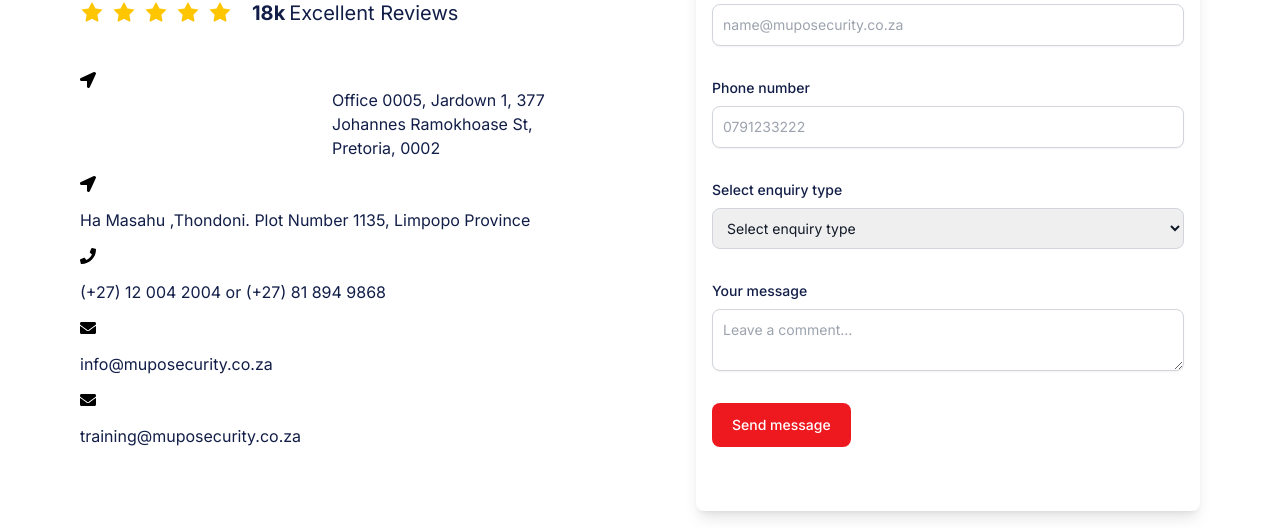
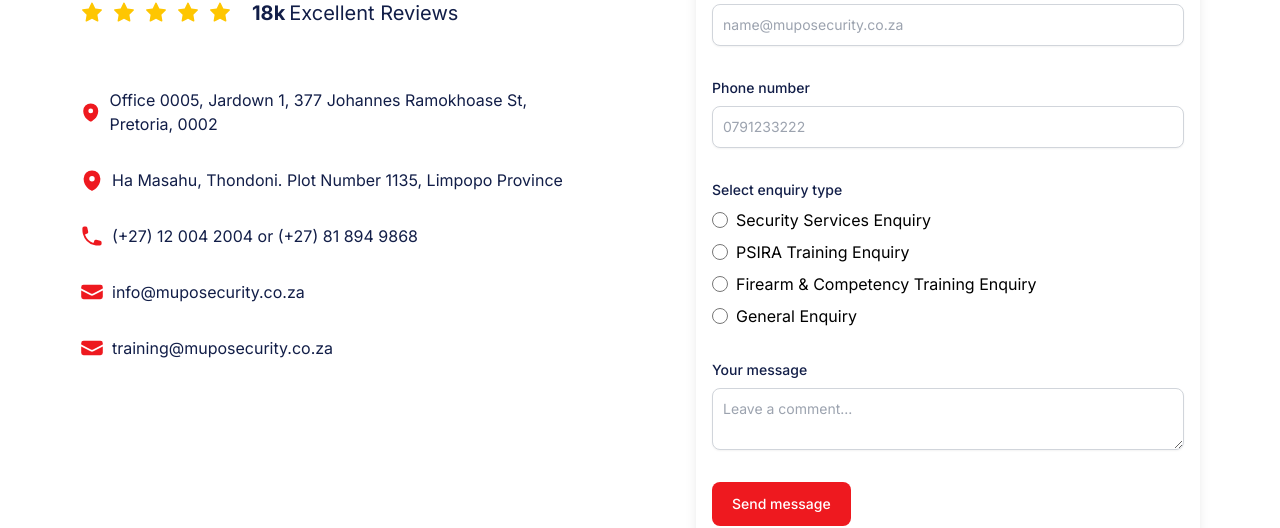
Before and after one commit to Analytics-Advertising/muposec, a Next.js app: page /contact-us in a window 1280 px wide. Shown: the part 693-1221 px from the top of the page. Built offline with nearby package versions, Linux system fonts and the light colour scheme.

Commit message:
Fixed contact form

```diff
--- a/app/(website)/components/CTA.tsx
+++ b/app/(website)/components/CTA.tsx
@@ -1,10 +1,23 @@
+"use client"
+import { SetStateAction, useState } from 'react';
 import Image from "next/image";
-import { FaBeer } from "@react-icons/all-files/fa/FaBeer";
-import { FaLocationArrow } from "@react-icons/all-files/fa/FaLocationArrow";
-import { FaPhone } from "@react-icons/all-files/fa/FaPhone";
-import { FaEnvelope } from "@react-icons/all-files/fa/FaEnvelope";
+
+import {
+  MapPinIcon,
+  PhoneIcon,
+  EnvelopeIcon,
+} from '@heroicons/react/20/solid';
+
 
 const CTASection = () => {
+
+
+  const [selectedOption, setSelectedOption] = useState('');
+
+  const handleOptionChange = (event: { target: { value: SetStateAction<string>; }; }) => {
+    setSelectedOption(event.target.value);
+  }
+
   return (
     <section className="max-container padding-container flex flex-col gap-20 py-10 pb-32 md:gap-28 lg:py-20 xl:flex-row">
       <div className="hero-map" />
@@ -43,36 +56,35 @@
           </p>
         </div>
 
-        <div className="">
-
-          <div className="grid grid-cols-2">
-
-            <FaLocationArrow />
+        <div>
+    <div className="flex items-center gap-2">
+      <MapPinIcon className="h-6 w-6 text-red-50" />
       <p className="text-blue-100 my-4">
         Office 0005, Jardown 1, 377 Johannes Ramokhoase St, Pretoria, 0002
       </p>
-
     </div>
 
-          <div className="row">
-            <FaLocationArrow />
+    <div className="flex items-center gap-2">
+      <MapPinIcon className="h-6 w-6 text-red-50" />
       <p className="text-blue-100 my-4">
-              Ha Masahu ,Thondoni. Plot Number 1135, Limpopo Province
+        Ha Masahu, Thondoni. Plot Number 1135, Limpopo Province
       </p>
     </div>
 
-          <div className="row">
-            <FaPhone />{" "}
+    <div className="flex items-center gap-2">
+      <PhoneIcon className="h-6 w-6 text-red-50" />
       <p className="text-blue-100 my-4">
         (+27) 12 004 2004 or (+27) 81 894 9868
       </p>
     </div>
-          <div className="row">
-            <FaEnvelope />
+
+    <div className="flex items-center gap-2">
+      <EnvelopeIcon className="h-6 w-6 text-red-50" />
       <p className="text-blue-100 my-4">info@muposecurity.co.za</p>
     </div>
-          <div className="row">
-            <FaEnvelope />
+
+    <div className="flex items-center gap-2">
+      <EnvelopeIcon className="h-6 w-6 text-red-50" />
       <p className="text-blue-100 my-4">training@muposecurity.co.za</p>
     </div>
   </div>
@@ -126,25 +138,57 @@
               </div>
 
               <div>
-                <label className="block mb-2 text-sm font-medium text-blue-100">
+      <fieldset>
+        <legend className="block mb-2 text-sm font-medium text-blue-100">
           Select enquiry type
+        </legend>
+        <div className="flex flex-col space-y-2">
+          <label className="inline-flex items-center">
+            <input
+              type="radio"
+              className="form-radio h-4 w-4 text-blue-500"
+              name="enquiryType"
+              value="Security Services Enquiry"
+              checked={selectedOption === 'Security Services Enquiry'}
+              onChange={handleOptionChange}
+            />
+            <span className="ml-2">Security Services Enquiry</span>
           </label>
-                <select
-                  id="countries"
-                  className="border border-gray-300 text-gray-900 text-sm rounded-lg focus:ring-blue-500 focus:border-blue-500 block w-full p-2.5 0"
-                >
-                  <option selected>Select enquiry type</option>
-                  <option value="Security Services Enquiry">
-                    Security Services Enquiry
-                  </option>
-                  <option value="PSIRA Training Enquiry">
-                    PSIRA Training Enquiry
-                  </option>
-                  <option value="Firearm & Competency Training Enquiry">
-                    Firearm & Competency Training Enquiry
-                  </option>
-                  <option value="General Enquiry">General Enquiry</option>
-                </select>
+          <label className="inline-flex items-center">
+            <input
+              type="radio"
+              className="form-radio h-4 w-4 text-blue-500"
+              name="enquiryType"
+              value="PSIRA Training Enquiry"
+              checked={selectedOption === 'PSIRA Training Enquiry'}
+              onChange={handleOptionChange}
+            />
+            <span className="ml-2">PSIRA Training Enquiry</span>
+          </label>
+          <label className="inline-flex items-center">
+            <input
+              type="radio"
+              className="form-radio h-4 w-4 text-blue-500"
+              name="enquiryType"
+              value="Firearm & Competency Training Enquiry"
+              checked={selectedOption === 'Firearm & Competency Training Enquiry'}
+              onChange={handleOptionChange}
+            />
+            <span className="ml-2">Firearm & Competency Training Enquiry</span>
+          </label>
+          <label className="inline-flex items-center">
+            <input
+              type="radio"
+              className="form-radio h-4 w-4 text-blue-500"
+              name="enquiryType"
+              value="General Enquiry"
+              checked={selectedOption === 'General Enquiry'}
+              onChange={handleOptionChange}
+            />
+            <span className="ml-2">General Enquiry</span>
+          </label>
+        </div>
+      </fieldset>
     </div>
               <div className="sm:col-span-2">
                 <label className="block mb-2 text-sm font-medium text-blue-100">
--- a/constants/index.tsx
+++ b/constants/index.tsx
@@ -7,9 +7,7 @@
     { href: '/about-us', key: 'about-us', label: 'About Us' },
     { href: '/security-services', key: 'security-services', label: 'Security Services' },
     { href: '/training-services', key: 'training-services', label: 'Training Services' },
-    { href: '/training-application', key: 'training-application', label: 'Training Application ' },
-    // { href: '/training-enquiries', key: 'training-enquiries', label: 'Training Enquiries' },
-
+    { href: '/training-application', key: 'training-application', label: 'Training Application'}
   ];
 
 
```
Lines whose indentation alone changed are shown as unchanged.
